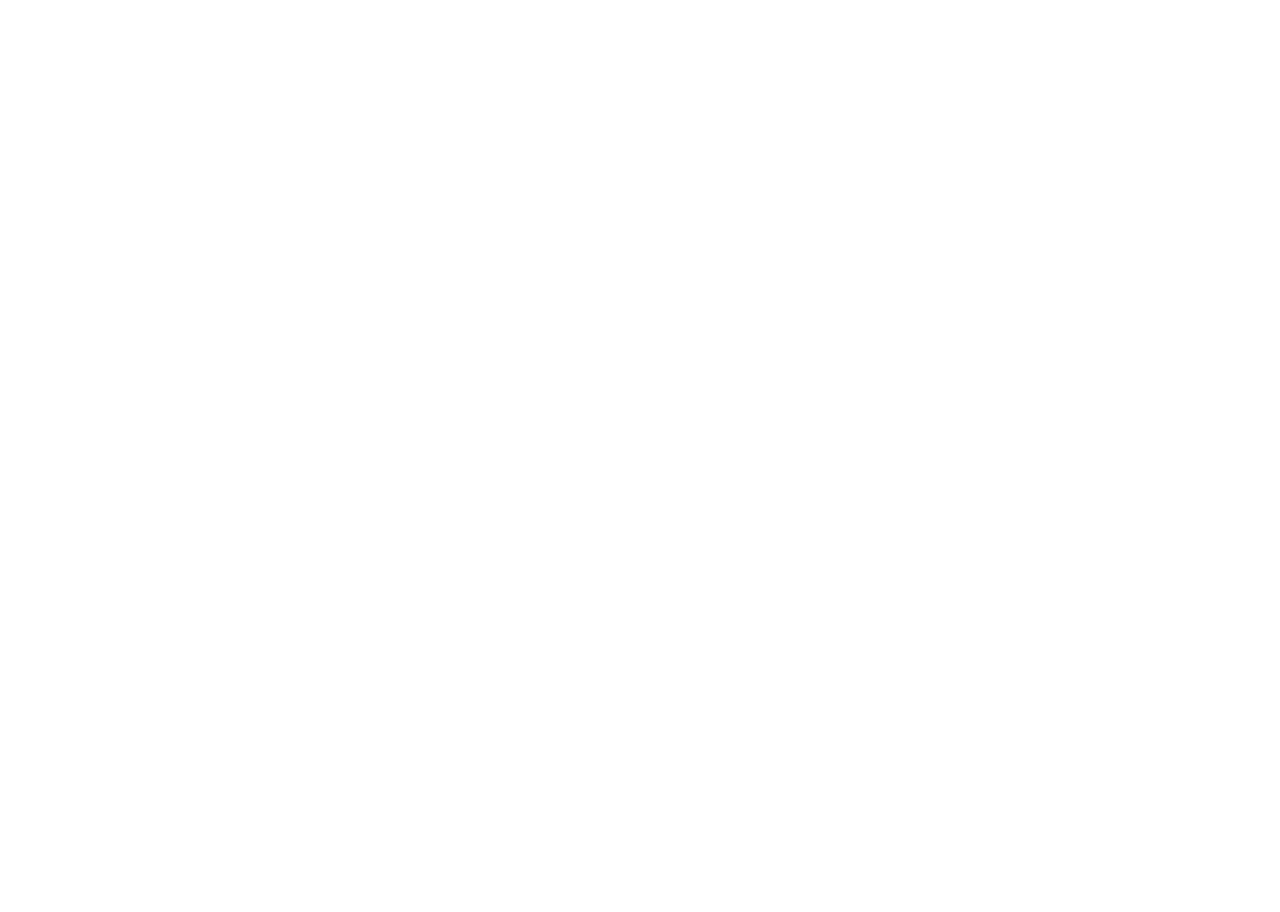
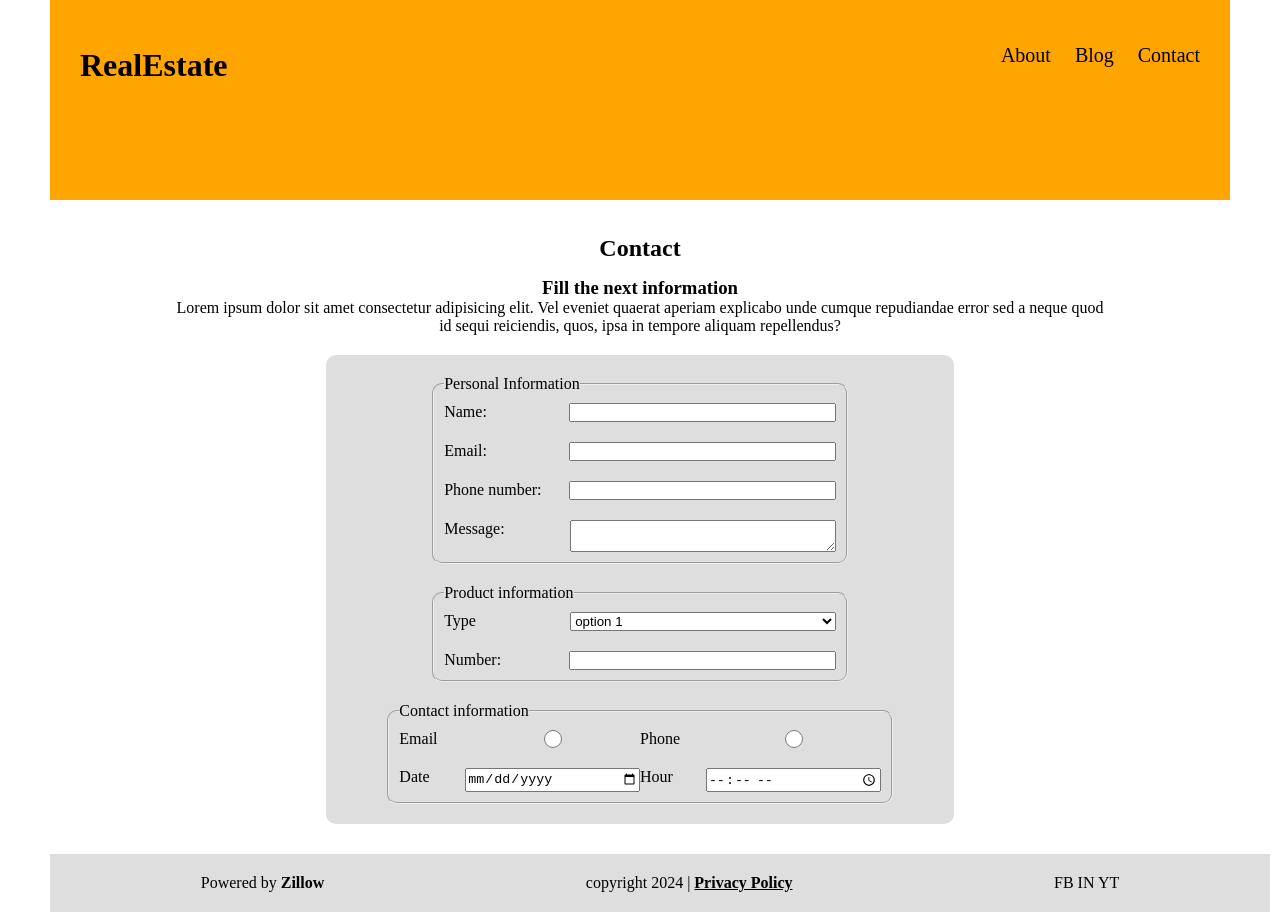
Before and after one commit to John5536/realEstate-ch53, a plain HTML site: page contact.html in a window 1280 px wide. Before the commit the page ends 800 px from the top, so only its background shows below. Drawn offline with Linux system fonts and the light colour scheme.

Commit message:
Assignment-3

```diff
--- a/contact.html
+++ b/contact.html
@@ -0,0 +1,98 @@
+<!DOCTYPE html>
+<html lang="en">
+<head>
+    <meta charset="UTF-8">
+    <meta name="viewport" content="width=device-width, initial-scale=1.0">
+    <title>contact</title>
+    <link rel="stylesheet" href="myStyle.css">
+</head>
+<body>
+    <header class="contact-header">
+        <div class="contact-container">
+            <div class="bar-menu">
+                <h1 class="contact-h1">RealEstate</h1>
+                <nav class="menu">
+                    <a class="anchor-header-contact" href="#">About</a>
+                    <a class="anchor-header-contact" href="#">Blog</a>
+                    <a class="anchor-header-contact" href="contact.html">Contact</a>
+            </div>
+
+        </div>
+
+    </header>
+
+    <main class="contact-container2">
+        <div class="contact-text">
+        <h2>Contact</h2>
+        <h3>Fill the next information</h3>
+        <p>Lorem ipsum dolor sit amet consectetur adipisicing elit. Vel eveniet quaerat aperiam explicabo unde cumque repudiandae error sed a neque quod id sequi reiciendis, quos, ipsa in tempore aliquam repellendus?</p>
+        </div>
+        <div class="form-container">
+            <fieldset>
+                <legend>Personal Information</legend>
+                <div>
+                    <label for="text">Name:</label>
+                    <input class="text-input" type="text">
+                </div>
+                <div>
+                    <label for="email">Email:</label>
+                    <input class="email-input" type="email">
+                </div>
+                <div>
+                    <label for="phone">Phone number:</label>
+                    <input class="phone-input" type="tel">
+                </div>
+                <div>
+                    <label for="message">Message:</label>
+                    <textarea id="message"></textarea>
+                </div>
+            </fieldset>
+            <fieldset>
+                <legend>Product information</legend>
+                <div>
+                <label for="select">Type</label>
+                <select id="select">
+                    <option value="option1">option 1</option>
+                    <option value="option2">option 2</option>
+                    <option value="option3">option 3</option>
+                </select>
+                </div>
+                <div>
+                    <label for="age">Number:</label>
+                    <input type="number" id="age"/>
+                    </div>
+            </fieldset>
+            <fieldset>
+                <legend>Contact information</legend>
+                <div>
+                    <label for="status">Email</label>
+                    <input name="status" type="radio" value="active"/>
+                    <label for="status">Phone</label>
+                    <input name="status" type="radio" value="active"/>
+                </div>
+                <div>
+                    <label for="date">Date</label>
+                    <input id="date" type="date"/>
+
+                    <label for="time">Hour</label>
+                    <input type="time">
+                </div>
+            </fieldset>
+
+        </div>
+
+
+    </main>
+    <footer class="contact-footer">
+        <div>
+            <p>Powered by <b>Zillow</b></p>
+        </div>
+        <div>
+            <p>copyright 2024 | <b><u>Privacy Policy</b></u></p>
+        </div>
+        <div>
+            <p>FB IN YT</p>
+        </div>
+    </footer>
+</body>
+</html>
--- a/myStyle.css
+++ b/myStyle.css
@@ -26,6 +26,9 @@ h1{
     padding-top: 20px;
     color: white;
     text-align: center;
+}
+.contact-h1{
+  color: black;
 }
 
 .banner-index{
@@ -101,3 +104,115 @@ h1{
 .H-and-P-header{
   margin-left: 55px;
 }
+
+.contact-header{
+
+  background-color: orange;
+  height: 200px;
+  color: black;
+}
+.contact-header a{
+  color: black;
+}
+
+.bar-menu{
+  display: flex;
+  justify-content: space-between;
+  margin: 30px;
+  height: 50px;
+  align-items: center;
+}
+
+.form-container{
+  display: flex;
+  flex-direction: column;
+  align-items: center;
+  background-color: #DEDEDE;
+  padding: 20px;
+  border-radius: 10px;
+  width: 60%;
+  margin: 0 auto;
+  gap: 20px;
+
+
+
+}
+fieldset{
+  width: 70%;
+  border-radius: 10px;
+}
+legend{
+  margin-left: 10px;
+  font-size: 16px;
+}
+
+fieldset div {
+  display: flex;
+  padding: 10px;
+  border-radius: 10px;
+}
+fieldset label {
+  width: 130px;
+
+}
+fieldset input  {
+  width: 70%;
+
+}
+fieldset #message {
+  width: 70%;
+}
+fieldset select {
+  width: 70%;
+}
+
+.contact-text{
+  text-align: center;
+  margin: 20px;
+
+}
+.contact-text h2{
+  margin: 15px;
+
+}
+
+.contact-text h3{
+  color: rgb(0, 0, 0);
+  text-decoration: solid;
+
+}
+
+body{
+  display: flex;
+  flex-direction: column;
+  margin-left: 50px;
+  margin-right: 50px;
+}
+
+.contact-container2{
+  display: flex;
+  flex-direction: column;
+  margin-left: 100px;
+  margin-right: 100px;
+
+}
+.contact-footer{
+
+  display: flex;
+  flex-direction: row;
+  justify-content: space-around;
+  background-color: #DEDEDE;
+  margin-top: 30px;
+  padding: 20px;
+  width: 100%;
+
+
+
+
+}
+
+.anchor-header-contact{
+  margin-left: 20px;
+  text-decoration: none;
+  font-size: 20px;
+}
```
Also changed, not shown: form.html (added, +87 -0 lines), index.html (+3 -0 lines), form.css (added).
